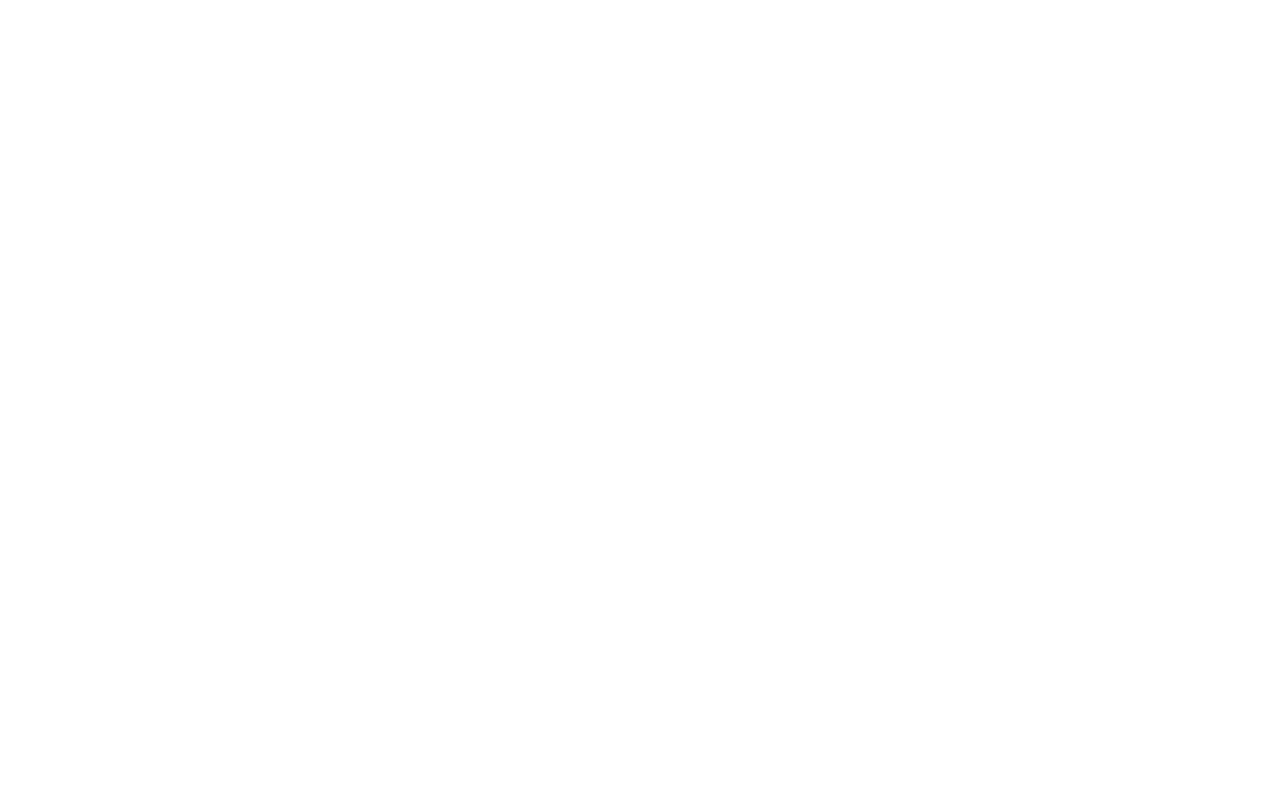
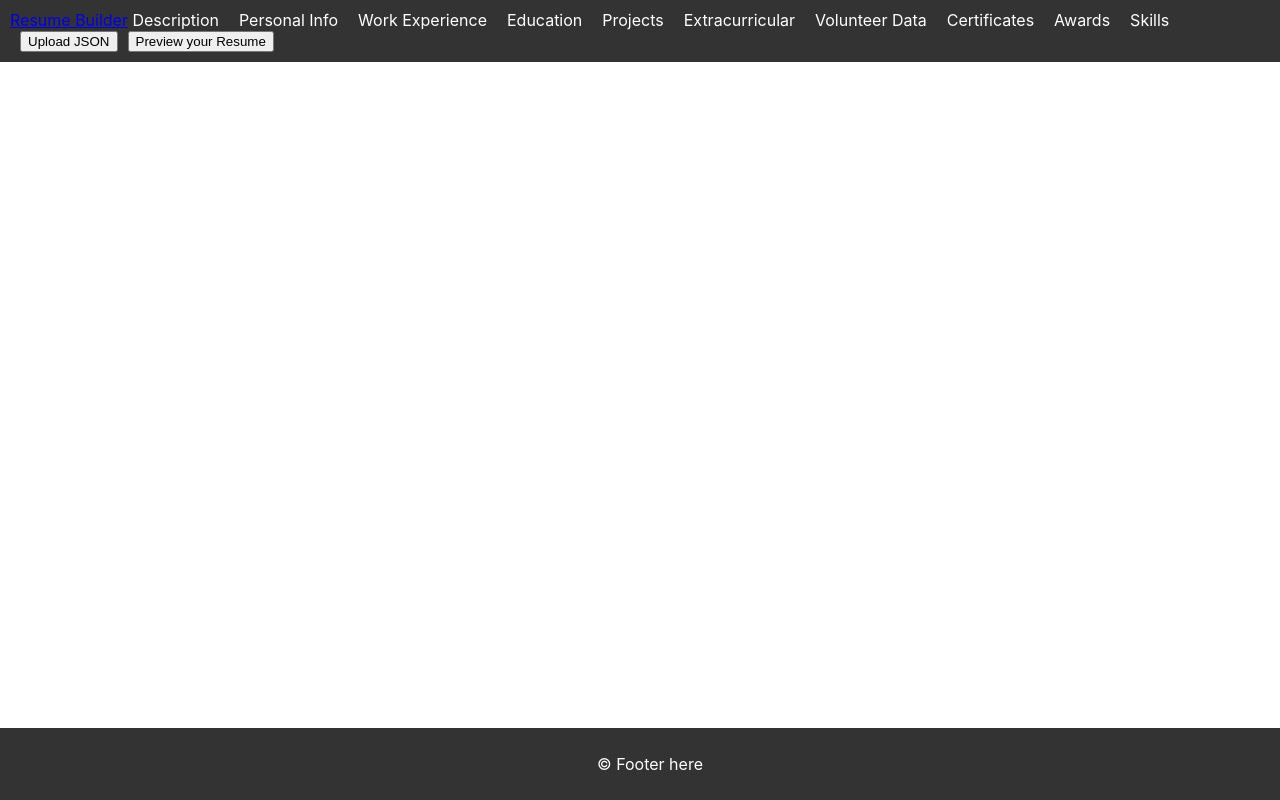
Before and after one commit to syamkarni/Resume_builder, a React (Create React App) app in the folder frontend/: page / in a window 1280 px wide. Before the commit this address had no page. Built offline with nearby package versions, Linux system fonts and the light colour scheme.

Commit message:
created the base for the fronted with navbar

```diff
--- a/frontend/src/App.js
+++ b/frontend/src/App.js
@@ -1,5 +1,6 @@
 import React from 'react';
 import './App.css';
+import BaseLayout from './components/BaseLayout';
 import { BrowserRouter as Router, Route, Routes } from 'react-router-dom';
 import Description from './components/Description';
 import Pinfo from './components/Pinfo';
@@ -16,6 +17,7 @@
   return (
     <Router>
       <Routes>
+          <Route path="/" element={<BaseLayout />}>
           <Route path="/Description" element={<Description />} />
           <Route path="/Pinfo" element={<Pinfo />} />
           <Route path="/Work" element={<Work />} />
@@ -26,6 +28,7 @@
           <Route path="/Certificates" element={<Certificates />} />
           <Route path="/Awards" element={<Awards />} />
           <Route path="/Skills" element={<Skills />} />
+        </Route>
       </Routes>
     </Router>
   );
--- /dev/null
+++ b/frontend/src/components/BaseLayout/index.css
@@ -0,0 +1,42 @@
+nav {
+    background-color: #333;
+    padding: 10px;
+    color: #fff;
+  }
+
+  .navbar-options a {
+    color: #fff;
+    margin-right: 20px;
+    text-decoration: none;
+  }
+
+  .navbar-options a:hover {
+    text-decoration: underline;
+  }
+
+  main {
+    padding: 20px;
+  }
+
+  footer {
+    background-color: #333;
+    color: #fff;
+    text-align: center;
+    padding: 10px;
+    position: fixed;
+    bottom: 0;
+    width: 100%;
+  }
+  .navbar-options {
+    display: inline-block;
+    margin-right: auto;
+  }
+
+  .navbar-buttons {
+    display: inline-block;
+    margin-left: auto;
+  }
+
+  .navbar-buttons button {
+    margin-left: 10px;
+  }
--- /dev/null
+++ b/frontend/src/components/BaseLayout/index.js
@@ -0,0 +1,49 @@
+import React from 'react';
+import { Link, Outlet } from 'react-router-dom';
+import './index.css';
+
+const BaseLayout = () => {
+  return (
+    <div>
+      <nav className="navbar navbar-dark bg-dark">
+        <div className="container-fluid">
+          <Link className="navbar-brand" to="/">Resume Builder</Link> {/* Change this asap! */}
+
+
+          <div className="navbar-options">
+            <Link to="/description">Description</Link>
+            <Link to="/pinfo">Personal Info</Link>
+            <Link to="/work">Work Experience</Link>
+            <Link to="/education">Education</Link>
+            <Link to="/project">Projects</Link>
+            <Link to="/eactivities">Extracurricular</Link>
+            <Link to="/vdata">Volunteer Data</Link>
+            <Link to="/certificates">Certificates</Link>
+            <Link to="/awards">Awards</Link>
+            <Link to="/skills">Skills</Link>
+          </div>
+
+
+          <div className="navbar-buttons">
+            <button className="btn btn-light" onClick={() => alert("Upload JSON clicked!")}>
+              Upload JSON {/* configure these later */}
+            </button>
+            <button className="btn btn-success" onClick={() => alert("Build Resume clicked!")}>
+              Preview your Resume {/* configure this one too later */}
+            </button>
+          </div>
+        </div>
+      </nav>
+
+      <main>
+        <Outlet />
+      </main>
+
+      <footer>
+        <p>&copy; Footer here</p>
+      </footer>
+    </div>
+  );
+}
+
+export default BaseLayout;
```
Lines whose indentation alone changed are shown as unchanged.
